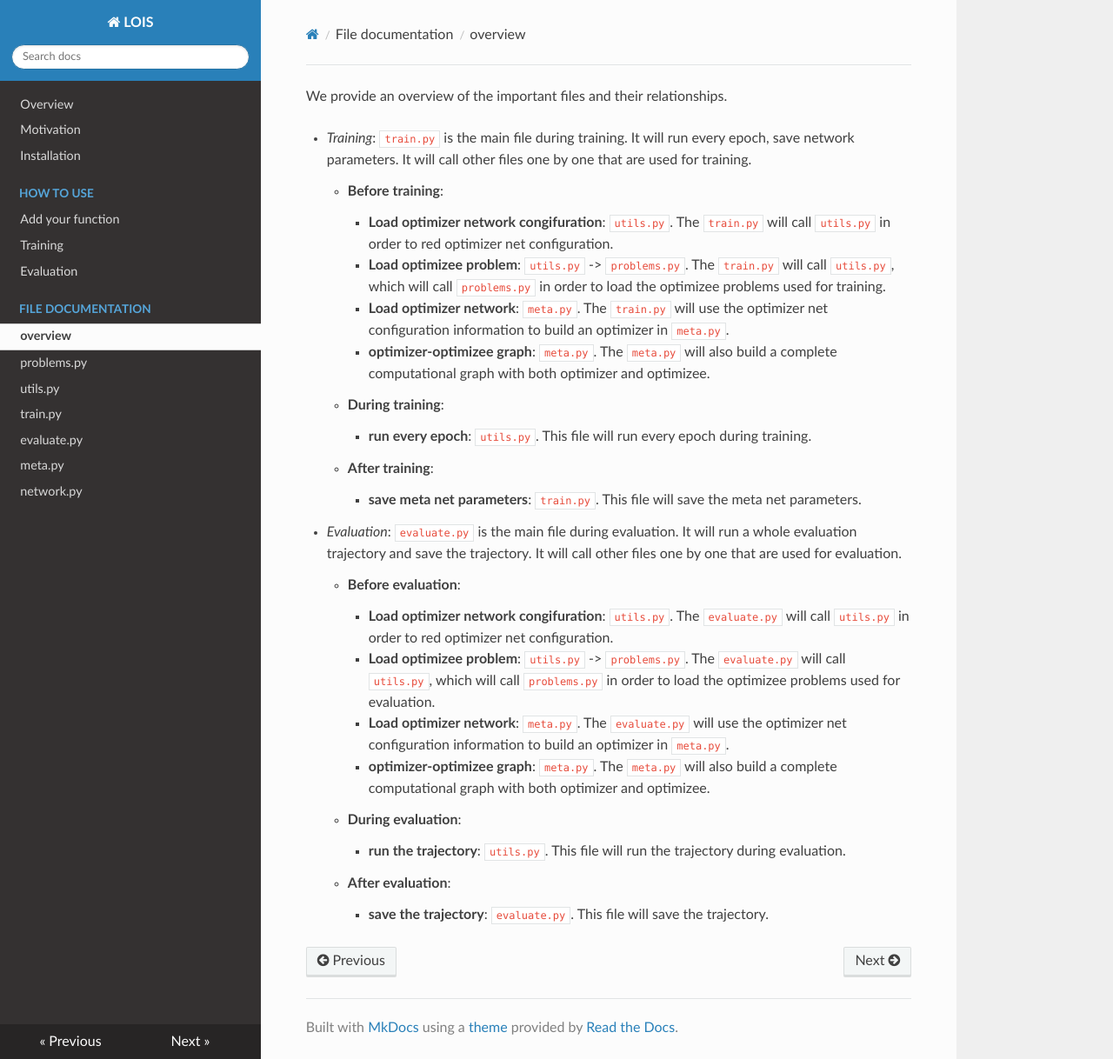
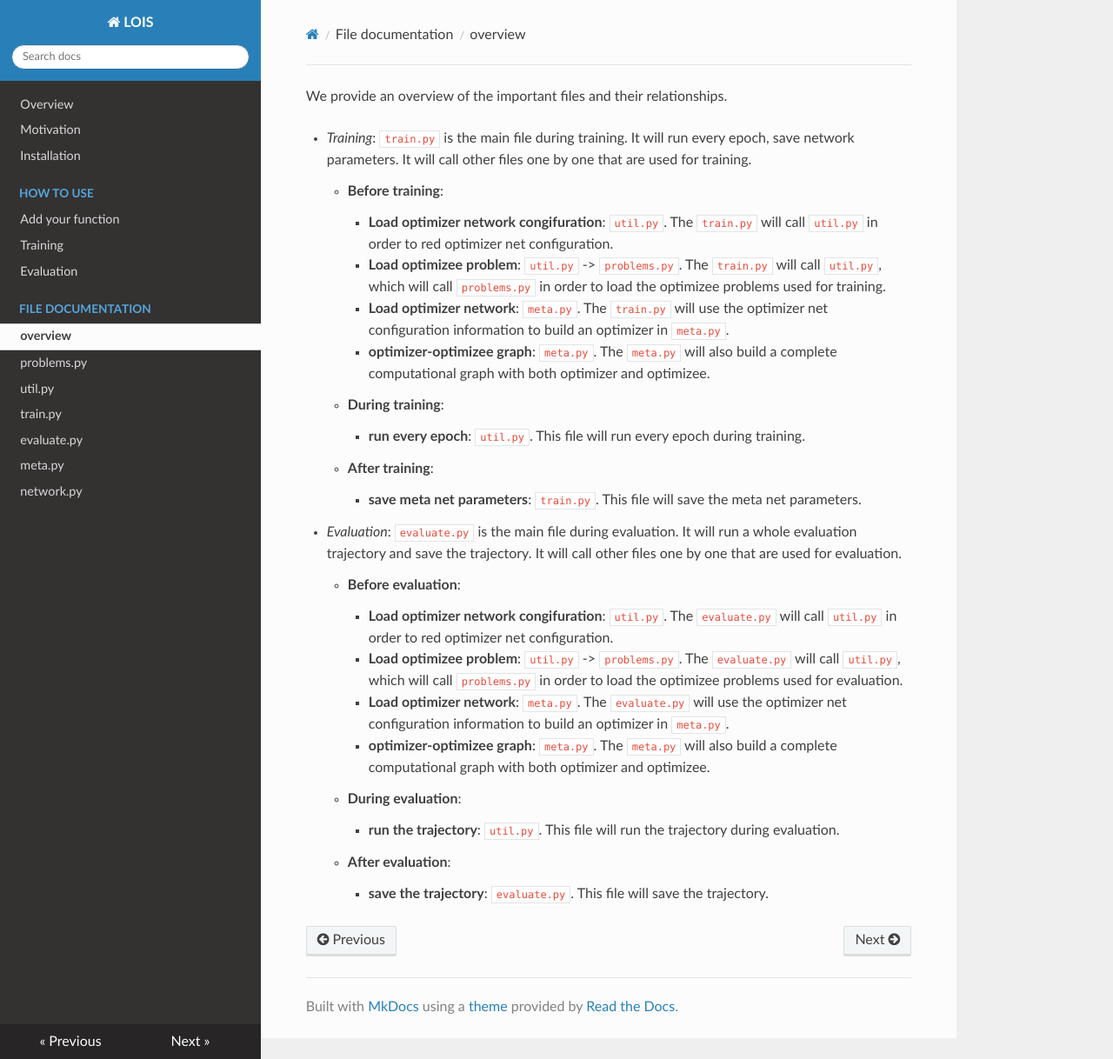
Before and after one commit to Shen-Lab/LOIS, an MkDocs documentation site: the page built from docs/docs/dev_docs/overview.md, in a window 1280 px wide and 1218 px high. Shown: the whole window at 87% size. Built offline with MkDocs 1.6.1, drawn with Linux system fonts in a browser that asks for light colours; nearby versions of some CDN libraries.

Commit message:
update doc

```diff
--- a/docs/docs/dev_docs/overview.md
+++ b/docs/docs/dev_docs/overview.md
@@ -2,25 +2,25 @@ We provide an overview of the important files and their relationships.
 
 * *Training*: `train.py` is the main file during training. It will run every epoch, save network parameters. It will call other files one by one that are used for training.
     - **Before training**:
-        - **Load optimizer network congifuration**: `utils.py`.  The `train.py` will call `utils.py` in order to red optimizer net configuration.
-        - **Load optimizee problem**: `utils.py` -> `problems.py`.   The `train.py` will call `utils.py`, which will call `problems.py` in order to load the optimizee problems used for training.
+        - **Load optimizer network congifuration**: `util.py`.  The `train.py` will call `util.py` in order to red optimizer net configuration.
+        - **Load optimizee problem**: `util.py` -> `problems.py`.   The `train.py` will call `util.py`, which will call `problems.py` in order to load the optimizee problems used for training.
         - **Load optimizer network**: `meta.py`.  The `train.py` will use the optimizer net configuration information to build an optimizer in `meta.py`.
         - **optimizer-optimizee graph**: `meta.py`. The `meta.py` will also build a complete computational graph with both optimizer and optimizee.
 
     - **During training**:
-        - **run every epoch**: `utils.py`. This file will run every epoch during training.
+        - **run every epoch**: `util.py`. This file will run every epoch during training.
     - **After training**:
         - **save meta net parameters**: `train.py`. This file will save the meta net parameters.
 
 
 * *Evaluation*: `evaluate.py` is the main file during evaluation. It will run a whole evaluation trajectory and save the trajectory. It will call other files one by one that are used for evaluation.
     - **Before evaluation**:
-        - **Load optimizer network congifuration**: `utils.py`.  The `evaluate.py` will call `utils.py` in order to red optimizer net configuration.
-        - **Load optimizee problem**: `utils.py` -> `problems.py`.   The `evaluate.py` will call `utils.py`, which will call `problems.py` in order to load the optimizee problems used for evaluation.
+        - **Load optimizer network congifuration**: `util.py`.  The `evaluate.py` will call `util.py` in order to red optimizer net configuration.
+        - **Load optimizee problem**: `util.py` -> `problems.py`.   The `evaluate.py` will call `util.py`, which will call `problems.py` in order to load the optimizee problems used for evaluation.
         - **Load optimizer network**: `meta.py`.  The `evaluate.py` will use the optimizer net configuration information to build an optimizer in `meta.py`.
         - **optimizer-optimizee graph**: `meta.py`. The `meta.py` will also build a complete computational graph with both optimizer and optimizee.
 
     - **During evaluation**:
-        - **run the trajectory**: `utils.py`. This file will run the trajectory during evaluation.
+        - **run the trajectory**: `util.py`. This file will run the trajectory during evaluation.
     - **After evaluation**:
         - **save the trajectory**: `evaluate.py`. This file will save the trajectory.
--- a/docs/mkdocs.yml
+++ b/docs/mkdocs.yml
@@ -11,7 +11,7 @@ nav:
     - File documentation:
       - overview: dev_docs/overview.md
       - problems.py: dev_docs/problem.md
-      - utils.py: dev_docs/utils.md
+      - util.py: dev_docs/utils.md
       - train.py: dev_docs/train.md
       - evaluate.py: dev_docs/eval.md
       - meta.py: dev_docs/meta.md
```
Also changed, not shown: docs/docs/dev_docs/utils.md (+1 -1 lines), 1 other file.
